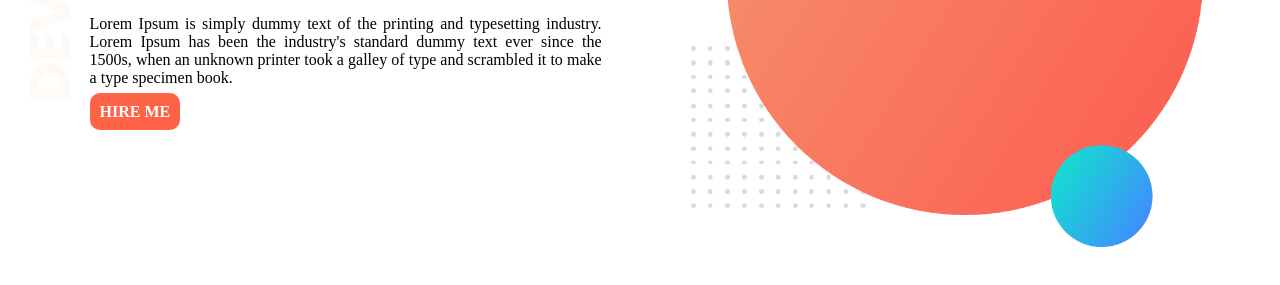
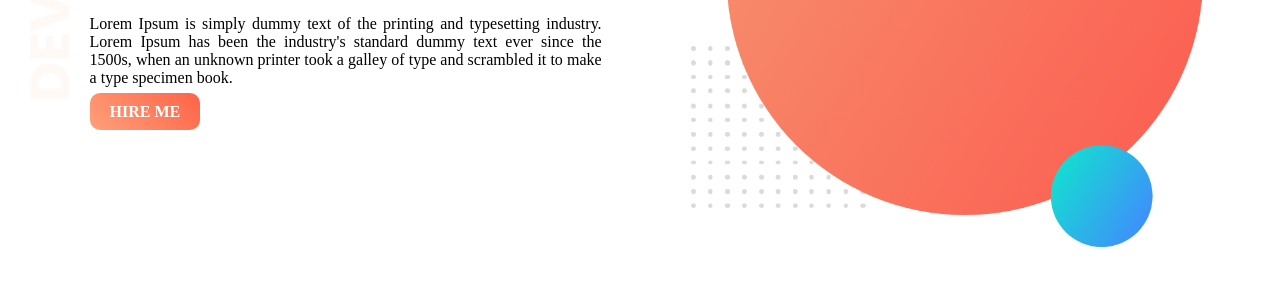
Before and after one commit to sifathunnabi123/my-portfolio, a plain HTML site: page index.html in a window 1280 px wide. Shown: the part 261-546 px from the top of the page. Drawn offline with Linux system fonts and the light colour scheme.

Commit message:
edited header part again

```diff
--- a/index.html
+++ b/index.html
@@ -12,7 +12,7 @@
             <h1 class="middle-h1">Welcome to <br> <span class="highlight">Sifath Un Nabi's</span>  Portfolio</h1>
             <h3>Professional Web Developer</h3>
             <p>Lorem Ipsum is simply dummy text of the printing and typesetting industry. Lorem Ipsum has been the industry's standard dummy text ever since the 1500s, when an unknown printer took a galley of type and scrambled it to make a type specimen book.</p>
-            <a class="hire" target="_blank" href="www.linkedin.com/in/sifath-un-nabi">HIRE ME</a>
+            <a class="hire" target="_blank" href="https://www.youtube.com/">HIRE ME</a>
         </div>
         <div class="header">
             <img src="my-bg.png" alt="">
--- a/style.css
+++ b/style.css
@@ -30,10 +30,10 @@ body h1{
 }
 .hire{
     text-decoration: none;
-    background-color: tomato;
+    background-image: linear-gradient(45deg, lightSalmon, tomato);
     color: white;
     font-weight: bold;
     border:none;
     border-radius: 10px;
-    padding: 10px;
+    padding: 10px 20px;
 }
```
